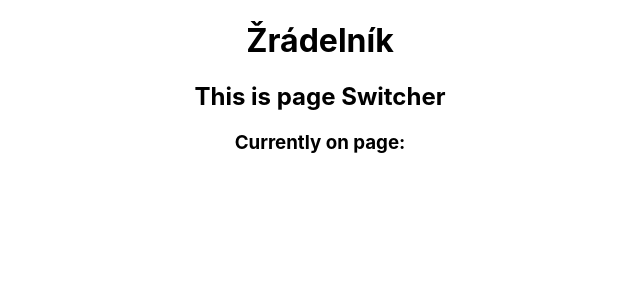
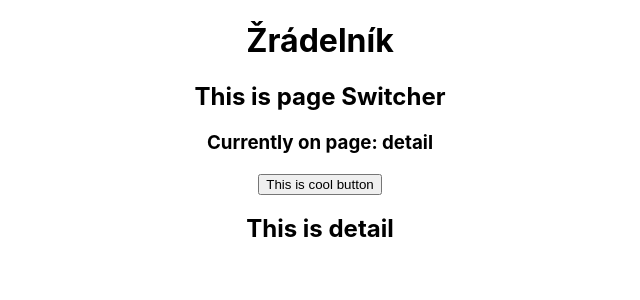
Before and after one commit to JanSramek2018/cnu-8-2019-react, a React (Create React App) app: page / in a window 1280 px wide. Shown: the top 300 px of the page, without its empty margins (320-960 px from the left). Built offline with nearby package versions, Linux system fonts and the light colour scheme.

Commit message:
added switching to detail page

```diff
--- a/src/components/PageSwitcher.js
+++ b/src/components/PageSwitcher.js
@@ -1,11 +1,39 @@
 import React from 'react';
 
+import Listing from './listing/Listing';
+import Detail from './detail/Detail';
+
+const PAGE_LISTING = 'listing';
+const PAGE_DETAIL = 'detail';
+
 class PageSwitcher extends React.Component {
+  constructor(props) {
+    super(props);
+    this.state = {
+      currentPage: PAGE_DETAIL,
+    };
+  }
+
+  goToDetail = () => {};
+
+  goToListing = () => {
+    this.setState({
+      currentPage: PAGE_LISTING,
+    });
+  };
+
   render() {
+    const { currentPage } = this.state;
+
     return (
       <div>
         <h2>This is page Switcher</h2>
-        <h3>Currently on page: </h3>
+        <h3>Currently on page: {currentPage}</h3>
+
+        <button onClick={this.goToListing}>This is cool button</button>
+
+        {currentPage === PAGE_LISTING && <Listing />}
+        {currentPage === PAGE_DETAIL && <Detail />}
       </div>
     );
   }
```
